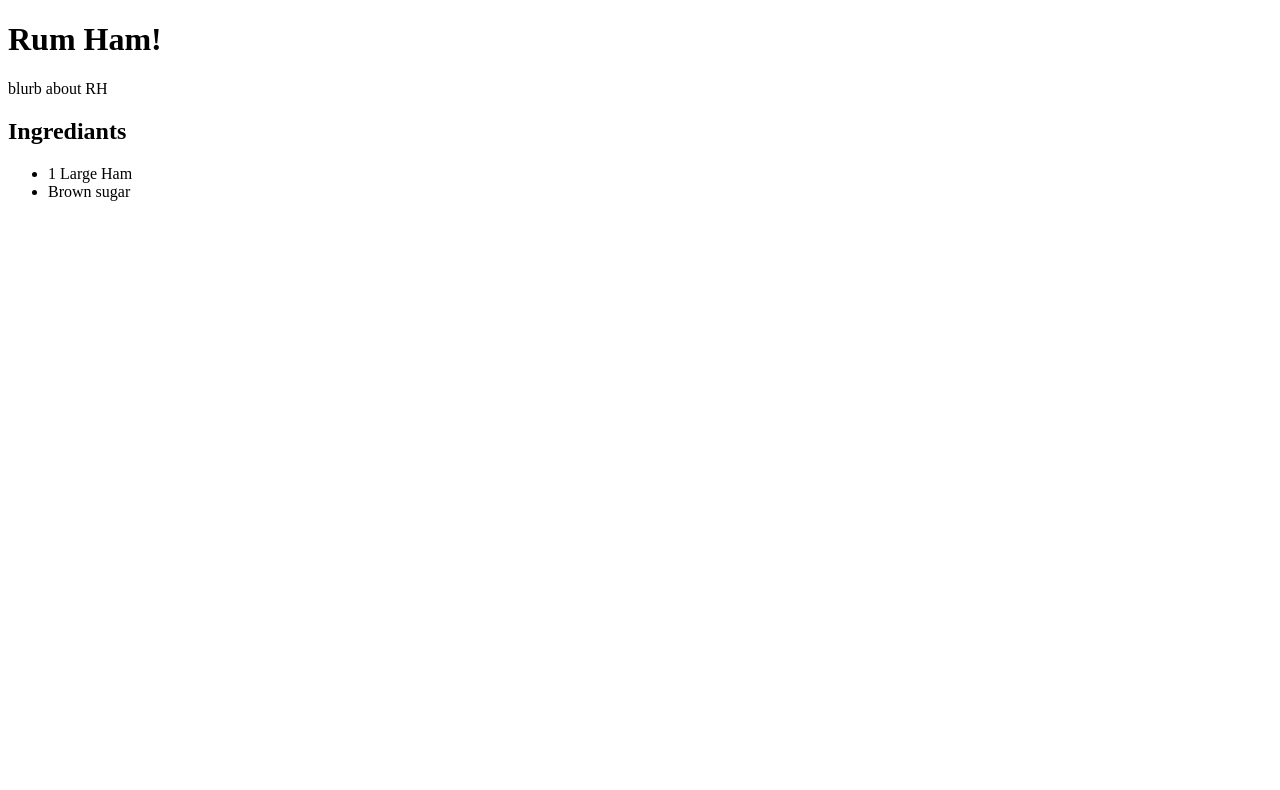
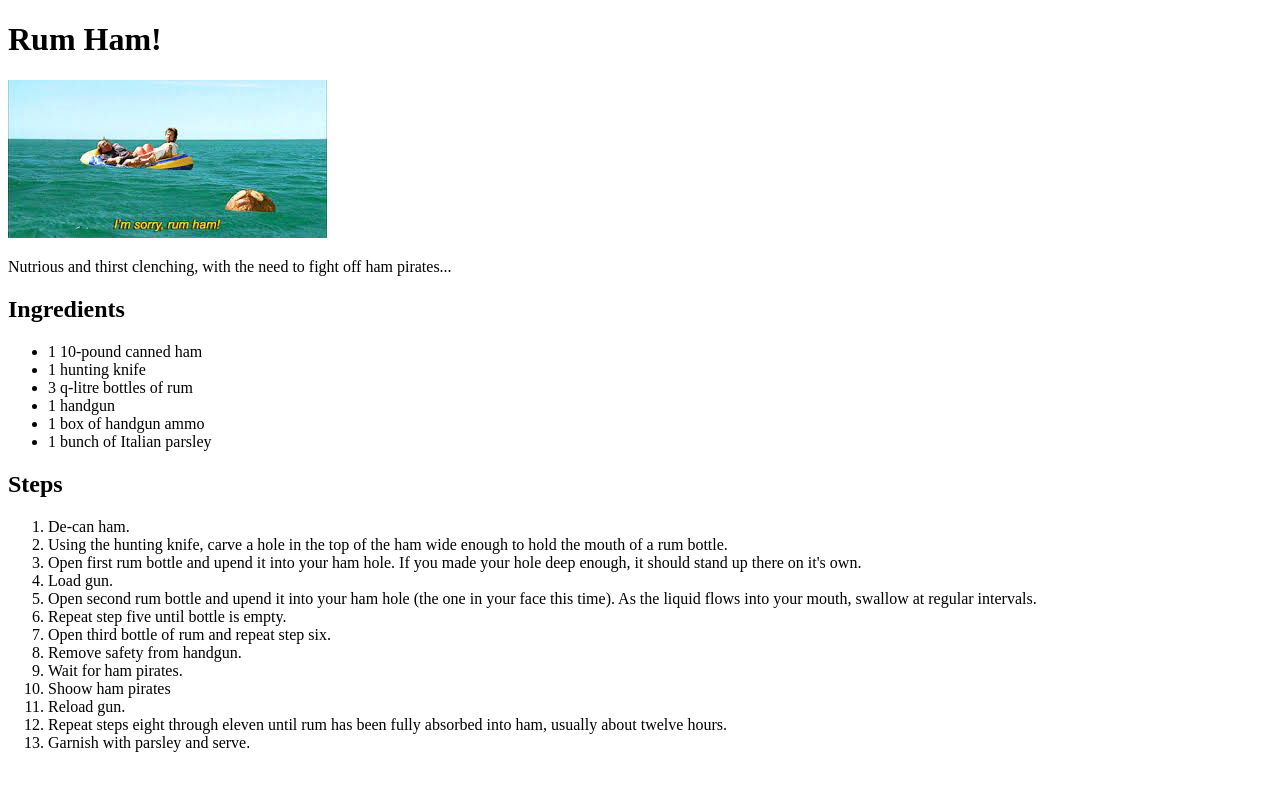
Before and after one commit to rastop13/odin-receipes, a plain HTML site: page recipes/RumHam.html in a window 1280 px wide. Drawn offline with Linux system fonts and the light colour scheme.

Commit message:
Version1 complete

```diff
--- a/recipes/RumHam.html
+++ b/recipes/RumHam.html
@@ -6,11 +6,33 @@
     </head>
     <body>
         <h1>Rum Ham!</h1>
-        <p> blurb about RH</p>
-        <h2>Ingrediants</h2>
+        <img src="../recipes/RumHam.jpeg" alt="Rum Ham image">
+        <p> Nutrious and thirst clenching, with the need to fight off ham pirates...</p>
+        <h2>Ingredients</h2>
         <ul>
-            <li>1 Large Ham</li>
-            <li>Brown sugar</li>
+            <li>1 10-pound canned ham</li>
+            <li>1 hunting knife</li>
+            <li>3 q-litre bottles of rum</li>
+            <li>1 handgun</li>
+            <li>1 box of handgun ammo</li>
+            <li>1 bunch of Italian parsley</li>
         </ul>
+        <h2>Steps</h2>
+        <Ol>
+            <li>De-can ham.</li>
+            <li>Using the hunting knife, carve a hole in the top of the ham wide enough to hold the mouth of a rum bottle.</li>
+            <li>Open first rum bottle and upend it into your ham hole. If you made your hole deep enough, it should stand up there on it's own.</li>
+            <li>Load gun.</li>
+            <li>Open second rum bottle and upend it into your ham hole (the one in your face this time). As the liquid flows into your mouth, swallow at regular intervals.</li>
+            <li>Repeat step five until bottle is empty.</li>
+            <li>Open third bottle of rum and repeat step six.</li>
+            <li>Remove safety from handgun.</li>
+            <li>Wait for ham pirates.</li>
+            <li>Shoow ham pirates</li>
+            <li>Reload gun.</li>
+            <li>Repeat steps eight through eleven until rum has been fully absorbed into ham, usually about twelve hours.</li>
+            <li>Garnish with parsley and serve.</li>
+        </Ol>
+
     </body>
 </html>
```
Also changed, not shown: index.html (+10 -2 lines), recipes/FightMilk.html (+14 -1 lines), recipes/GrilledCharlie.html (+21 -1 lines), recipes/MilksSteak.html (+15 -0 lines), recipes/FightMilk.png (added), recipes/GrilledCharlie.jpeg (added), recipes/MilkSteak.png (added), recipes/RumHam.jpeg (added), 1 other file.
